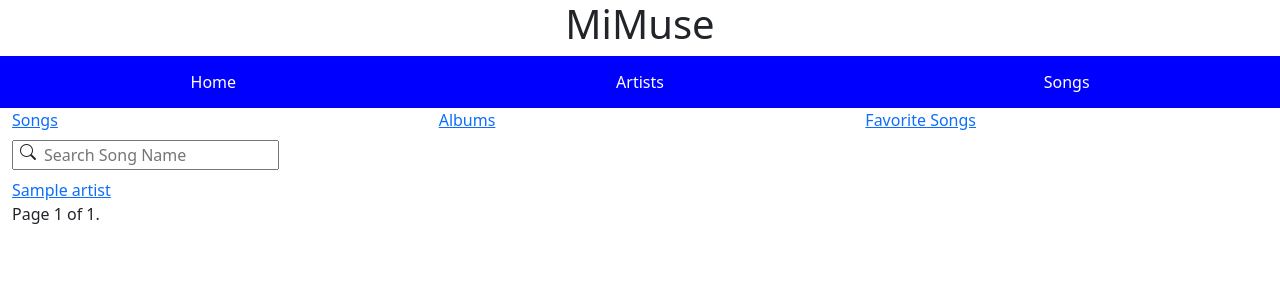
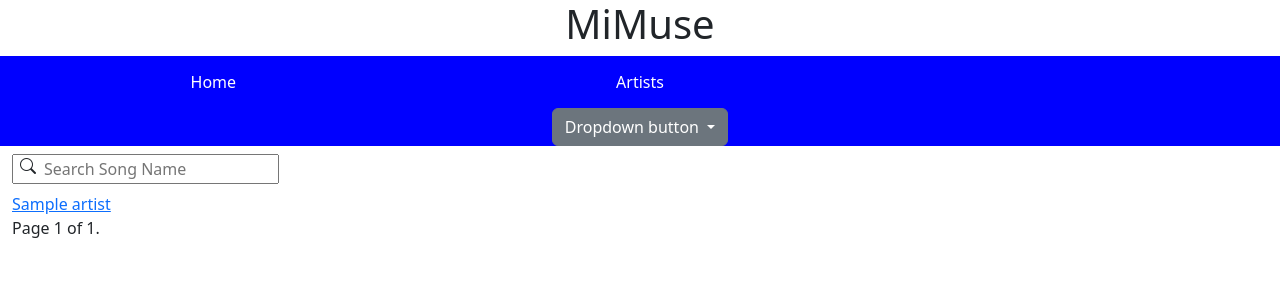
Before and after one commit to linjieyingg/songs, a Django app: template mimuse/songs/templates/songs/song_list.html in a window 1280 px wide. Shown: the top 300 px of the page. Run offline with Django 5.2, Linux system fonts and the light colour scheme; the template is opened without the code that fills it: most values are stand-ins (such as "Sample title", 1, 10 or a date in 2020); some libraries are stand-ins or nearby versions.

Commit message:
css dropdown

```diff
--- a/mimuse/core/static/css/main.css
+++ b/mimuse/core/static/css/main.css
@@ -91,3 +91,19 @@ li a:hover {
   line-height: 75px;
   font-size: 30px;
 } */
+
+.dropdown-content {
+  display: none;
+  position: absolute;
+  background-color: #371f1f;
+  min-width: 160px;
+  box-shadow: 0px 8px 16px 0px rgba(0,0,0,0.2);
+  padding: 5%;
+  float:right;
+  right: 0;
+  /* z-index: 1; */
+}
+
+.songnav:hover .dropdown-content {
+  display: block;
+}
--- a/mimuse/core/templates/base.html
+++ b/mimuse/core/templates/base.html
@@ -24,12 +24,35 @@
             <li class="col-sm-4">
                 <a href="http://localhost:8000/artists/">Artists</a>
             </li>
+            <div class="dropdown">
+                <button class="btn btn-secondary dropdown-toggle" type="button" id="dropdownMenuButton" data-toggle="dropdown" aria-haspopup="true" aria-expanded="false">
+                  Dropdown button
+                </button>
+                <!-- <div class="dropdown-menu" aria-labelledby="dropdownMenuButton">
+                  <a class="dropdown-item" href="#">Action</a>
+                  <a class="dropdown-item" href="#">Another action</a>
+                  <a class="dropdown-item" href="#">Something else here</a>
+                </div> -->
+              </div>
             <li class="col-sm-4 songnav">
-                <a href="http://localhost:8000/songs/">Songs</a>
+                <div class="dropdown-content pull-right">
+                <a href="http://localhost:8000/songs/" class="dropdown pull-right">Songs</a>
+                <div class="row">
+                    <div class="dropdown-menu">
+
+                            <!-- <div class="dropdown-toggle"> -->
+                            <p class="dropdown-item strong songnav"><a href="{% url 'songs:song_list'%}">Songs</a></p>
+                            <p class="dropdown-item strong songnav"><a href="{% url 'songs:album_list'%}">Albums</a></p>
+                            <p class="dropdown-item strong songnav"><a href="{% url 'songs:favorites_list' %}">Favorite Songs</a></p>
+                            <!-- </div> -->
+                        </div></div>
+                    </div>
+                </div>
             </li>
         </div>
     <div class="run_api">
     </div>
+
 
 
 	{% block content %}
--- a/mimuse/songs/static/css/songs.css
+++ b/mimuse/songs/static/css/songs.css
@@ -0,0 +1,17 @@
+.songnav{
+    color:blue;
+}
+
+/*.dropdown-content {
+    position: absolute;
+    background-color: #f9f9f9;
+    min-width: 160px;
+    box-shadow: 0px 8px 16px 0px rgba(0,0,0,0.2);
+    padding: 12px 16px;
+    float:right;
+    right: 0;
+  }
+
+  .songnav:hover + .dropdown-content {
+    display: block;
+  }*/
--- a/mimuse/songs/templates/songs/song_list.html
+++ b/mimuse/songs/templates/songs/song_list.html
@@ -2,11 +2,20 @@
 {% load static %}
 
 {% block content %}
-<div class="row">
-    <div class="col strong"><a href="{% url 'songs:song_list'%}">Songs</a></div>
-    <div class="col strong"><a href="{% url 'songs:album_list'%}">Albums</a></div>
-    <div class="col strong"><a href="{% url 'songs:favorites_list' %}">Favorite Songs</a></div>
+<head>
+    <link rel="stylesheet" href="{% static 'css/songs.css' %}">
+</head>
+
+<body>
+    <!-- <div class="row songnav">
+        <div class="wrapper pull-right">
+            <div class="dropdown-content pull-right">
+                <p class="col strong"><a href="{% url 'songs:song_list'%}">Songs</a></p>
+                <p class="col strong"><a href="{% url 'songs:album_list'%}">Albums</a></p>
+                <p class="col strong"><a href="{% url 'songs:favorites_list' %}">Favorite Songs</a></p>
             </div>
+        </div>
+    </div> -->
 
     <div class="my-2">
         <form action="{% url 'songs:song_search' %}" method = 'get'>
@@ -41,4 +50,7 @@
             </span>
         </div>
 
+</body>
+
+
 {% endblock content %}
```
Lines whose indentation alone changed are shown as unchanged.
